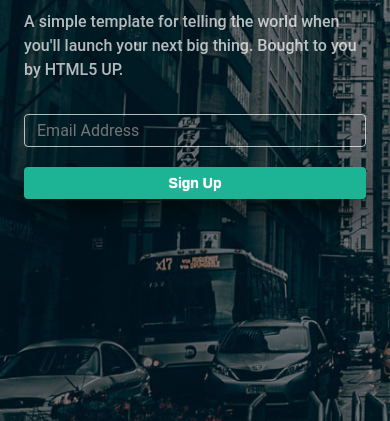
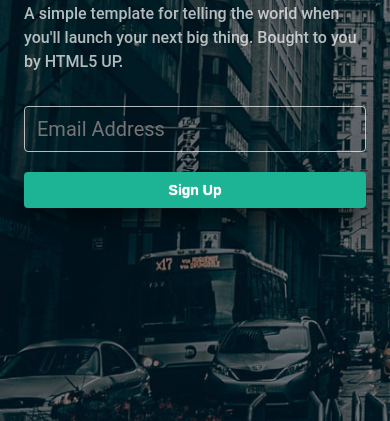
Before and after one commit to sidSing/Eventually-Landing-Page, a plain HTML site: page index.html in a window 390 px wide. Shown: the part 343-764 px from the top of the page. Drawn offline with nearby package versions, Linux system fonts and the light colour scheme.

Commit message:
Add files via upload

```diff
--- a/media.css
+++ b/media.css
@@ -18,6 +18,11 @@
   #user-submit {
     max-width: 100%;
     width: auto;
+    padding: 1rem 1.2rem;
+  }
+
+  #user-email {
+    font-size: 2rem;
   }
 
   .footer-text {
```
